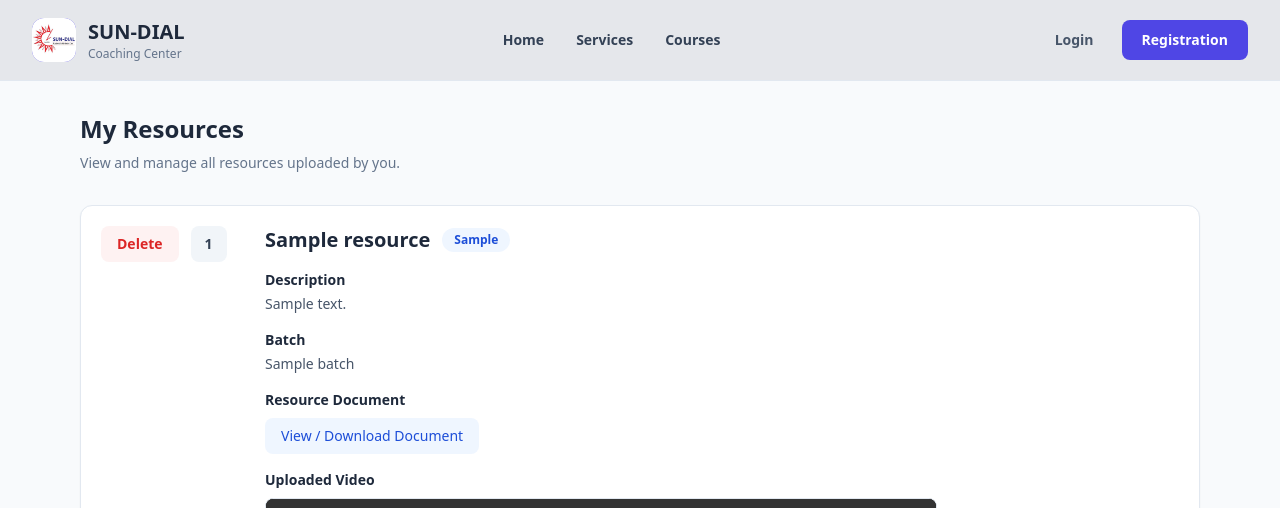
After one commit to Badhon1446/Coaching-Center, a Django app: template eduapp/templates/teacher_show_resource.html in a window 1280 px wide. The commit adds this page. Shown: the top 508 px of the page. Run offline with Django 3.2, Linux system fonts and the light colour scheme; the template is opened without the code that fills it: most values are stand-ins (such as "Sample title", 1, 10 or a date in 2020); some libraries are stand-ins or nearby versions; grey boxes are pictures that could not be loaded.

Commit message:
change resource layout

```diff
--- a/eduapp/admin.py
+++ b/eduapp/admin.py
@@ -1,5 +1,5 @@
 from django.contrib import admin
-from .models import Subject,Teacher, Batch,Task,Course,AuthUser,BatchSubject,Result,TaskIssu,TaskSubmissions
+from .models import Subject,Teacher, Batch,Task,Course,AuthUser,BatchSubject,Result,TaskIssu,TaskSubmissions,Resource
 # Register your models here.
 
 @admin.register(Subject)
@@ -35,3 +35,6 @@ class TaskSubmissionsAdmin(admin.ModelAdmin):
     list_display = ('id', 'student', 'task', 'submited_at')
     list_filter = ('task', 'submited_at')
     search_fields = ('student__name', 'task__title')
+@admin.register(Resource)
+class ResourceAdmin(admin.ModelAdmin):
+    list_display = ('title','resource_type')
--- a/eduapp/templates/base.html
+++ b/eduapp/templates/base.html
@@ -41,7 +41,7 @@
   </head>
 
   <body class="min-h-screen flex flex-col bg-slate-50 text-slate-800">
-    <header class="bg-gray-100 border-b border-slate-200 sticky top-0 z-50">
+    <header class="bg-gray-200 border-b border-slate-200 sticky top-0 z-50">
       <nav class="max-w-7xl mx-auto px-4 sm:px-6 lg:px-8">
         <div class="h-20 flex items-center justify-between">
           <a href="{% url 'home' %}" class="flex items-center gap-3">
--- a/eduapp/templates/base_student.html
+++ b/eduapp/templates/base_student.html
@@ -1,6 +1,6 @@
 {% extends 'base.html' %}
 
-{% block title %}{% block page_title %}Student Panel{% endblock %} | Your School{% endblock %}
+{% block title %}{% block page_title %}Student Panel{% endblock %} | SUN-DAIL{% endblock %}
 
 {% block content %}
   {# Toast messages (base.html er messages block override hoye jay, tai ekhane abar dilam) #}
@@ -42,7 +42,7 @@
         </a>
 
         <a href="{% url 'my_library' %}" class="flex items-center gap-3 px-3 py-2.5 rounded-2xl font-semibold transition {% if current == 'my_library' %}bg-indigo-500 text-white shadow-lg shadow-indigo-200{% else %}bg-indigo-50 text-indigo-700 hover:bg-indigo-100{% endif %}">
-          <span class="w-9 h-9 rounded-xl flex items-center justify-center {% if current == 'my_library' %}bg-white/25{% else %}bg-indigo-200{% endif %}"><span class="material-icons text-xl">My Libaray</span></span>
+          <span class="w-9 h-9 rounded-xl flex items-center justify-center {% if current == 'my_library' %}bg-white/25{% else %}bg-indigo-200{% endif %}"><span class="material-icons text-xl">task_alt</span></span>
           My Library
         </a>
 
--- a/eduapp/templates/teacher_dashboard.html
+++ b/eduapp/templates/teacher_dashboard.html
@@ -113,7 +113,7 @@
           <div class="bg-white rounded-xl border border-slate-200">
             <div class="px-6 py-5 border-b border-slate-200 flex items-center justify-between">
               <div>
-                <h2 class="text-lg font-bold text-slate-800">My Tasks: {{ taskes.count }}</h2>
+                <h2 class="text-lg font-bold text-slate-800">Tasks: {{ taskes.count }}</h2>
                 <p class="text-sm text-slate-500 mt-1">Latest tasks first · scroll for more</p>
               </div>
               <button type="button" onclick="openTaskModal('taskModal')" class="px-4 py-2.5 rounded-lg bg-indigo-600 text-white text-sm font-semibold hover:bg-indigo-700 transition">
--- /dev/null
+++ b/eduapp/templates/teacher_show_resource.html
@@ -0,0 +1,77 @@
+{% extends 'base.html' %}
+{% block content %}
+  <div class="mx-auto max-w-6xl px-4 py-8">
+    <div class="mb-8">
+      <h1 class="text-2xl font-bold text-slate-800">My Resources</h1>
+      <p class="mt-2 text-sm text-slate-500">View and manage all resources uploaded by you.</p>
+    </div>
+    {% for resource in resources %}
+      <div class="mb-5 flex flex-col gap-5 rounded-xl border border-slate-200 bg-white p-5 shadow-sm sm:flex-row">
+        <div class="flex shrink-0 items-start gap-3 sm:w-36">
+          <form method="POST" action="{% url 'delete_resource' resource.id %}" onsubmit="return confirm('Are you sure you want to delete {{ resource.title|escapejs }}?');">
+            {% csrf_token %}
+            <button type="submit" class="rounded-lg bg-red-50 px-4 py-2 text-sm font-semibold text-red-600 transition hover:bg-red-600 hover:text-white">Delete</button>
+          </form>
+
+          <span class="flex h-9 min-w-9 items-center justify-center rounded-lg bg-slate-100 px-2 text-sm font-bold text-slate-700">{{ forloop.counter }}</span>
+        </div>
+
+        <div class="min-w-0 flex-1">
+          <div class="mb-4 flex flex-wrap items-center gap-3">
+            <h2 class="break-words text-xl font-bold text-slate-800">{{ resource.title }}</h2>
+
+            <span class="rounded-full bg-blue-50 px-3 py-1 text-xs font-semibold text-blue-700">{{ resource.get_resource_type_display }}</span>
+          </div>
+
+          <div class="space-y-4 text-sm text-slate-600">
+            <div>
+              <p class="mb-1 font-semibold text-slate-800">Description</p>
+              <p class="whitespace-pre-line break-words">{{ resource.description|default:'No description provided.' }}</p>
+            </div>
+
+            <div>
+              <p class="mb-1 font-semibold text-slate-800">Batch</p>
+              <p>{{ resource.batch }}</p>
+            </div>
+
+            {% if resource.file %}
+              <div>
+                <p class="mb-2 font-semibold text-slate-800">Resource Document</p>
+                <a href="{{ resource.file.url }}" target="_blank" rel="noopener noreferrer" class="inline-flex items-center rounded-lg bg-blue-50 px-4 py-2 font-medium text-blue-700 hover:bg-blue-100">View / Download Document</a>
+              </div>
+            {% endif %}
+            {% if resource.video_file %}
+              <div>
+                <p class="mb-2 font-semibold text-slate-800">Uploaded Video</p>
+                <video controls preload="metadata" class="w-full max-w-2xl rounded-lg border border-slate-200 bg-black">
+                  <source src="{{ resource.video_file.url }}" />Your browser does not support video playback.
+                </video>
+              </div>
+            {% endif %}
+
+            {% if resource.video_url %}
+              <div>
+                <p class="mb-2 font-semibold text-slate-800">Video URL</p>
+                <a href="{{ resource.video_url }}" target="_blank" rel="noopener noreferrer" class="break-all font-medium text-blue-600 hover:underline">Open Video</a>
+              </div>
+            {% endif %}
+
+            {% if not resource.file and not resource.video_file and not resource.video_url %}
+              <p class="text-slate-400">No file or video attached.</p>
+            {% endif %}
+
+            <div class="border-t border-slate-100 pt-3">
+              <p class="text-xs text-slate-500">Created At:
+                {{ resource.created_at|date:'d M Y, h:i A' }}</p>
+            </div>
+          </div>
+        </div>
+      </div>
+    {% empty %}
+      <div class="rounded-xl border border-dashed border-slate-300 bg-white px-6 py-12 text-center">
+        <h2 class="text-lg font-semibold text-slate-700">No Resources Found</h2>
+        <p class="mt-2 text-sm text-slate-500">You have not uploaded any resources yet.</p>
+      </div>
+    {% endfor %}
+  </div>
+{% endblock %}
--- a/eduapp/urls.py
+++ b/eduapp/urls.py
@@ -18,6 +18,8 @@ urlpatterns = [
     path('result/<int:task_id>/', views.add_result, name='add_result'),
     path('teacher/task_submission/<int:task_id>/',views.show_task_submission,name='show_task_submission'),
     path('teacher/add-resource/', views.add_resource, name='add_resource'),
+    path('teacher/view-resource/', views.teacher_show_resource, name='teacher_show_resource'),
+    path('teacher/delete-resource/<int:id>/', views.delete_resource, name='delete_resource'),
 
     #student side urls
     path('student-dashboard/', views.student_dashboard, name='student_dashboard'),
```
Also changed, not shown: eduapp/templates/add_resource.html (+11 -6 lines), eduapp/templates/my_library.html (+4 -4 lines), eduapp/views.py (+19 -2 lines), 2 other files.
